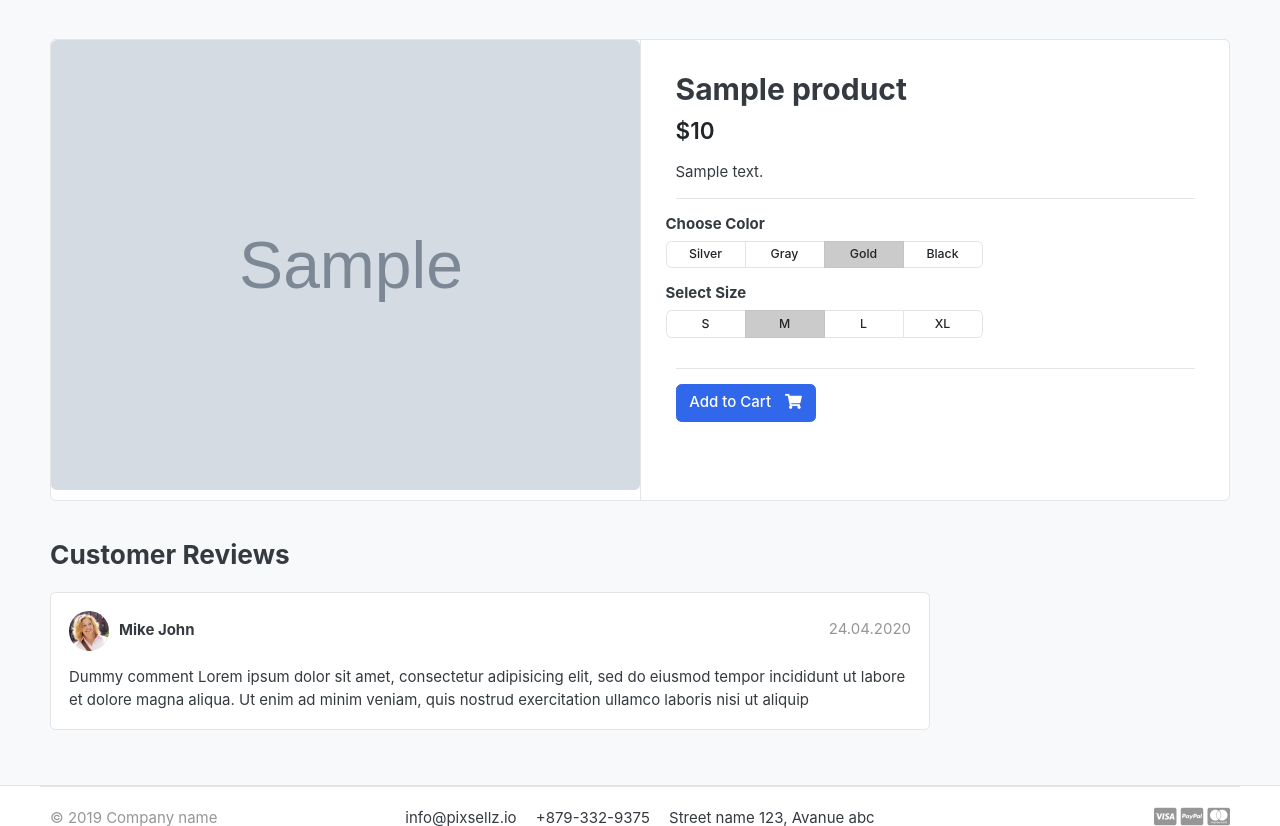
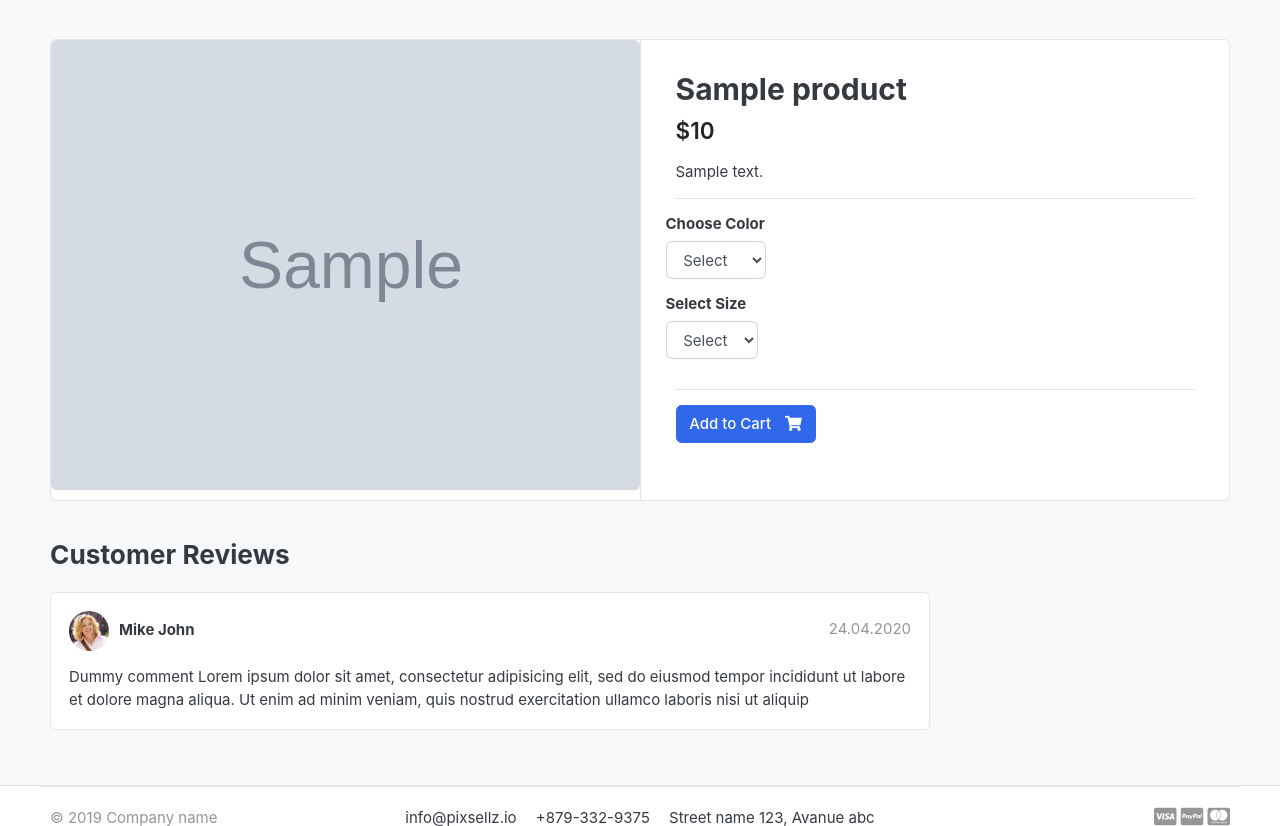
Before and after one commit to mkdbaah/greatkart-django, a Django app: a page that uses templates/store/product_detail.html in a window 1280 px wide. Shown: the part 119-945 px from the top of the page. Run offline with Django 3.2, Linux system fonts and the light colour scheme; tables that the repository leaves empty hold one stand-in row (values such as "Sample post"); grey boxes marked "Sample" are stand-in pictures; some libraries are stand-ins or nearby versions; some web fonts are replaced.

Commit message:
Done with the color and sizes variation set up

```diff
--- a/carts/views.py
+++ b/carts/views.py
@@ -15,6 +15,11 @@
 
 
 def add_cart(request, product_id):
+  if request.method == 'POST':
+    color = request.POST['color']
+    size  = request.POST['size']
+    print(color, size)
+
   product = Product.objects.get(id=product_id)
 
   try:
@@ -124,3 +129,23 @@
 # this line in the front end is basically actuating that whole process again in this view file (which is a backend operation) // but the whole page was refreshing and i guess these are some of the reasons why we need react
 
 ### in the cart.html page the context passed into it is the cart or cart item but we can get the product from it (so this is working with both frontend and backend at the same time)
+
+## we have assigned url 'add_cart' single_product.id to the form action and therefore after the button is hit or submitted, the form will send the information to that url and therefore we have to come and handle it in the carts/views.py file
+
+### this the url for the product variation
+### /store/category/jeans/atx-jeans/?color=blue&size=medium
+# http://localhost:8000/cart/add_cart/1/?color=yellow&size=large  (as copied from the url)
+## the color will come from the name in the select and the size as well and that will enter the url and we will pick it by doing request.GET['size'] or request.GET['color'] because we set it up as a get request.
+
+## now we have the value for color and size in the database and that is what we will fetch to the user and even any number of them that the admin might set
+
+## variation_set.all means that it will bring all the data from the variation model (it must now be variation_set.color)which is the function name
+
+### we must have a variation manager because variation_set.all is bringing all the variations without considering where each of them should populate on the frontend
+
+## http://127.0.0.1:8000/cart/add_cart/1/?color=red&size=small     (but i don't understand the 1 in the middle there)
+
+## we did a GET request first so that we can test but later we did it a POST request
+## there is no get request anymore and the url will not deposite of the url part of the browser (so you will not see it in the browser url part because it is a POST request and the form will handle it)
+
+## it must not be only color and size but it must be dynamic so that in future when we add more variations it will be catered for automatically or dynamically
--- a/store/models.py
+++ b/store/models.py
@@ -26,6 +26,35 @@
     return self.product_name
 
 
+class VariationManager(models.Manager):
+  def colors(self):
+    return super(VariationManager, self).filter(variation_category='color', is_active=True)
+  def sizes(self):
+    return super(VariationManager, self).filter(variation_category='size', is_active=True)
+
+
+variation_category_choice = (
+  ('color', 'color'),
+  ('size', 'size'),
+)
+
+class Variation(models.Model):
+  product            = models.ForeignKey(Product, on_delete=models.CASCADE)
+  variation_category = models.CharField(max_length=100, choices=variation_category_choice)
+  variation_value    = models.CharField(max_length=100)
+  is_active          = models.BooleanField(default=True)
+  created_date       = models.DateTimeField(auto_now=True)
+
+  objects = VariationManager()
+
+  def __unicode__(self):
+    return self.product
+
+
+
+
+
+
 
 
 
@@ -44,3 +73,5 @@
 ### if it deserves some slugs, the you can use the get_url feature that will be defined in the model
 
 ### is_available is different from the product going out of stock
+
+## choices = variation_category_choice means it will be a dropdown
--- a/store/views.py
+++ b/store/views.py
@@ -114,3 +114,5 @@
 
 ## One template which is the store.html is powered by 2 view functions, the store function and the search function and all of them render it
 ### the only difference is to say if 'search' is in request.path then do something in the store.html
+
+## in the case of product variation, a form must be created in the product_detail.html file so that it can send information about what will be choosen to the cart page or the next stage of the process
--- a/templates/store/product_detail.html
+++ b/templates/store/product_detail.html
@@ -14,6 +14,8 @@
           <!-- gallery-wrap .end// -->
         </aside>
         <main class="col-md-6 border-left">
+          <form action="{% url 'add_cart' single_product.id %}" method="POST">
+            {% csrf_token %}
             <article class="content-body">
               <h2 class="title">{{single_product.product_name}}</h2>
 
@@ -27,24 +29,24 @@
               <div class="row">
                 <div class="item-option-select">
                   <h6>Choose Color</h6>
-                <div class="btn-group btn-group-sm btn-group-toggle" data-toggle="buttons">
-                  <label class="btn btn-light"> <input type="radio" name="radio_color" /> Silver </label>
-                  <label class="btn btn-light"> <input type="radio" name="radio_color" /> Gray </label>
-                  <label class="btn btn-light active"> <input type="radio" name="radio_color checked" /> Gold </label>
-                  <label class="btn btn-light"> <input type="radio" name="radio_color" /> Black </label>
-                </div>
+                  <select name="color" class="form-control" required>
+                    <option value="" disabled selected>Select</option>
+                    {% for i in single_product.variation_set.colors %}
+                    <option value="{{ i.variation_value | lower }}">{{ i.variation_value | capfirst }}</option>
+                    {% endfor %}
+                  </select>
                 </div>
               </div>
               <!-- row.// -->
               <div class="row">
                 <div class="item-option-select">
                   <h6>Select Size</h6>
-                <div class="btn-group btn-group-sm btn-group-toggle" data-toggle="buttons">
-                  <label class="btn btn-light"> <input type="radio" name="radio_color" /> S </label>
-                  <label class="btn btn-light active"> <input type="radio" name="radio_color" checked /> M </label>
-                  <label class="btn btn-light"> <input type="radio" name="radio_color" /> L </label>
-                  <label class="btn btn-light"> <input type="radio" name="radio_color" /> XL </label>
-                </div>
+                  <select name="size" class="form-control">
+                    <option value="" disabled selected>Select</option>
+                    {% for i in single_product.variation_set.sizes %}
+                    <option value="{{ i.variation_value | lower }}">{{ i.variation_value | capfirst }}</option>
+                    {% endfor %}
+                  </select>
                 </div>
               </div>
               <!-- row.// -->
@@ -55,9 +57,10 @@
               <a href="" class="btn btn-success"> <span class="text">Added to Cart</span> <i class="fas fa-check"></i> </a>
               <a href="{% url 'cart' %}" class="btn btn-outline-primary"> <span class="text">View Cart</span> <i class="fas fa-eye"></i> </a>
               {% else %}
-            <a href="{% url 'add_cart' single_product.id %}" class="btn btn-primary"> <span class="text">Add to Cart</span> <i class="fas fa-shopping-cart"></i> </a>
+              <button type="submit" class="btn btn-primary"><span class="text">Add to Cart</span> <i class="fas fa-shopping-cart"></i></button>
               {% endif %} {% endif %}
             </article>
+          </form>
           <!-- product-info-aside .// -->
         </main>
         <!-- col.// -->
```
Also changed, not shown: store/admin.py (+9 -1 lines), store/migrations/0002_variation.py (added). Lines whose indentation alone changed are shown as unchanged.
